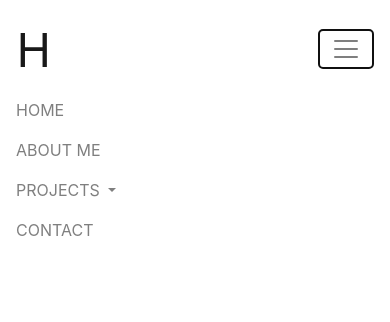
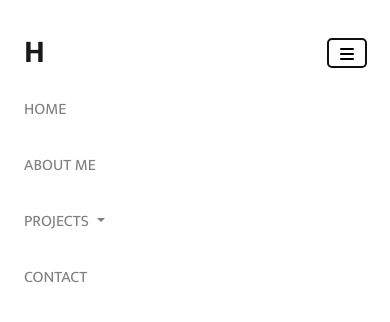
Before and after one commit to hanney94/Portfolio-2, a plain HTML site: page index.html in a window 390 px wide. Both pictures are taken after a click on the button "Toggle navigation". Drawn offline with nearby package versions, Linux system fonts and the light colour scheme; a web font is replaced by a local one.

Commit message:
Change Nav Brand

```diff
--- a/index.html
+++ b/index.html
@@ -7,8 +7,9 @@
 <!--Google Fonts-->
 <link rel="preconnect" href="https://fonts.googleapis.com">
 <link rel="preconnect" href="https://fonts.gstatic.com" crossorigin>
-<link href="https://fonts.googleapis.com/css2?family=Protest+Guerrilla&display=swap" rel="stylesheet">
-
+<link href="https://fonts.googleapis.com/css2?family=Mukta:wght@200;300;400;500;600;700;800&display=swap" rel="stylesheet">
+<!--Font Icon-->
+<script src="https://kit.fontawesome.com/800a284f1c.js" crossorigin="anonymous"></script>
 
 
 
@@ -22,9 +23,10 @@
 <header>
 
     <nav class="navbar navbar-expand-lg fixed-top navbar-light">
+        <div class="container-fluid">
         <a class="navbar-brand" href="index.html">H</a>
         <button class="navbar-toggler" type="button" data-toggle="collapse" data-target="#navbarNavDropdown" aria-controls="navbarNavDropdown" aria-expanded="false" aria-label="Toggle navigation">
-          <span class="navbar-toggler-icon"></span>
+            <i class="fa-solid fa-bars"></i>
         </button>
         <div class="collapse navbar-collapse" id="navbarNavDropdown">
           <ul class="navbar-nav">
@@ -49,14 +51,17 @@
             </li>
 
           </ul>
+          </div>
         </div>
       </nav>
+</header>
 
+<section class="hero">
+    <div class="introduction">
 
+    </div>
 
-
-
-</header>
+</section>
 
 
 
--- a/style.css
+++ b/style.css
@@ -6,8 +6,48 @@ html {
     scroll-behavior: smooth;
 }
 
+.fa-solid{
+    font-size: 2rem;
+}
+
+nav.navbar.navbar-expand-lg.fixed-top{
+    align-items: center;
+    padding: 1.5rem;
+}
+
 
 .navbar-brand{
-font-family: "Protest Guerrilla", system-ui;
-font-size: 3rem;
+    font-family: "Mukta", sans-serif;
+    font-weight: 700;
+    font-size: 2rem;
 }
+
+.nav-item {
+    font-family: "Mukta", sans-serif;
+}
+
+.nav-link {
+    padding: 1rem;
+}
+
+.navbar-toggler {
+    border: none;
+}
+
+.fa-solid{
+    color: black;
+    font-size: 1rem;
+}
+
+.hero {
+    margin-top: 5rem;
+}
+
+.background {
+    height: 100vh;
+}
+
+.logo {
+    height: 50%;
+    width: 50%;
+}
```
